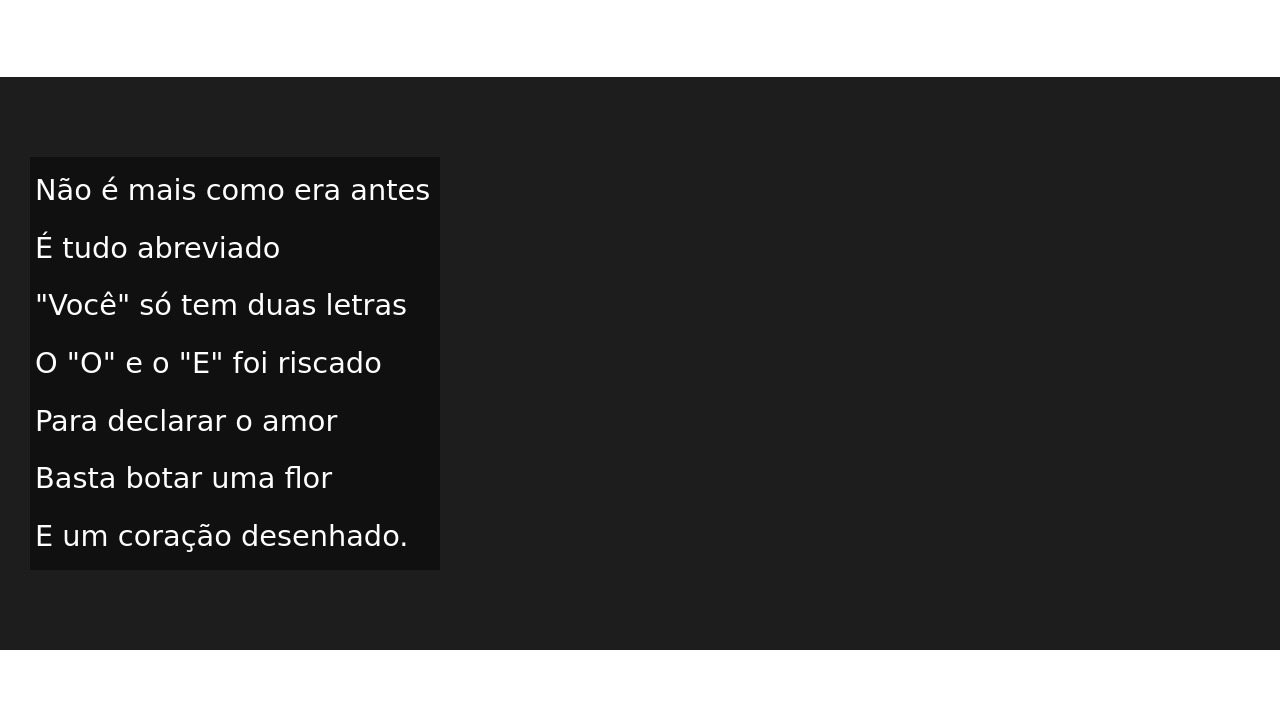
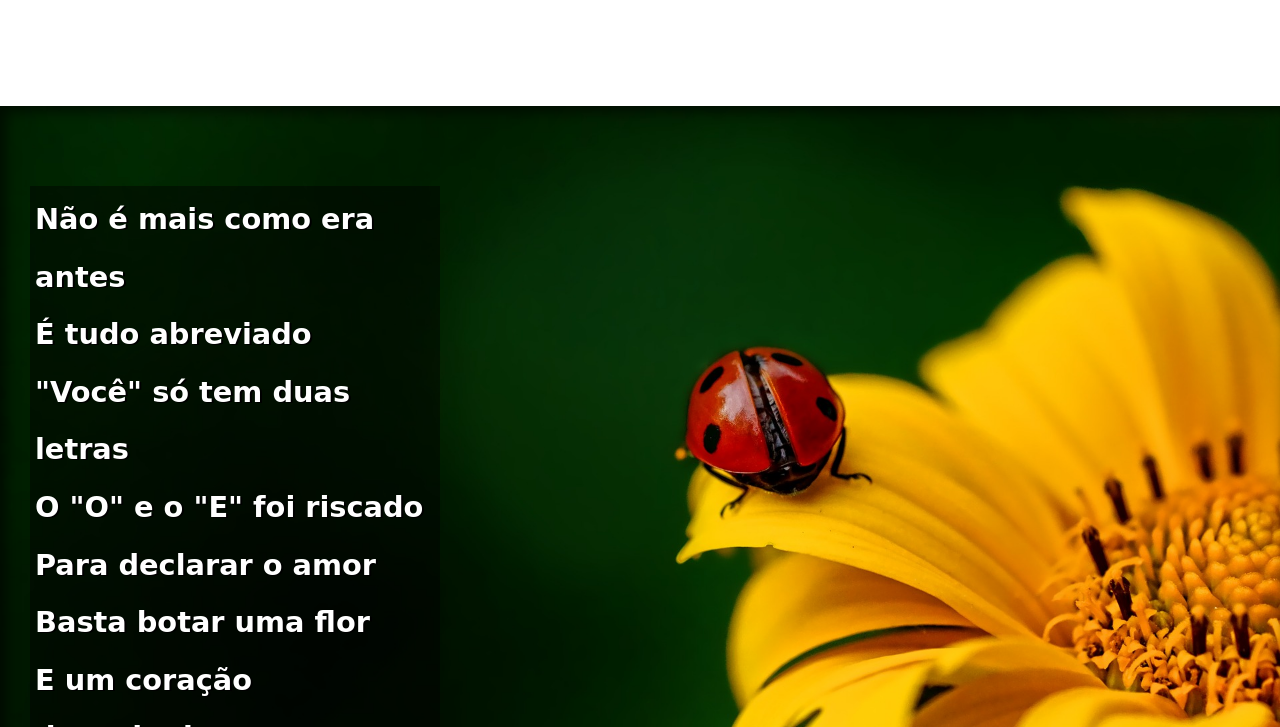
Before and after one commit to paulosouza00/html-css, a plain HTML site: page desafios/módulo 02/d12/index.html in a window 1280 px wide. Shown: the part 659-1386 px from the top of the page. Drawn offline with Linux system fonts and the light colour scheme; a web font is replaced by a local one.

Commit message:
finalizado

```diff
--- a/desafios/módulo 02/d12/estilo/style.css
+++ b/desafios/módulo 02/d12/estilo/style.css
@@ -52,6 +52,10 @@ section {
     padding-left: 30px;
     line-height: 2em;
 }
+section > p {
+    padding-bottom: 1em;
+    font-weight: bold;
+}
 
 section.normal {
     background-color: white;
@@ -61,11 +65,25 @@ section.normal {
 section.imagem {
     background-color: rgba(0, 0, 0, 0.829);
     color: white;
+    box-shadow: inset 6px 6px 13px rgba(0, 0, 0, 0.599);
+    background-attachment: fixed;
 }
+section#img01 {
+    background-image: url('../imagens/background001.jpg');
+    background-position: right center;
+    background-size: cover;
+}
+
+section#img02 {
+    background-image: url('../imagens/background002.jpg');
+    background-size: cover;
+}
+
 section.imagem > p {
     background-color: rgba(0, 0, 0, 0.445);
     width: 400px;
     padding: 5px;
+    text-shadow: 2px 1px 0px black ;
 }
 footer {
     padding: 5px;
--- a/desafios/módulo 02/d12/index.html
+++ b/desafios/módulo 02/d12/index.html
@@ -26,7 +26,7 @@
         </p>
     </section>
 
-    <section class="imagem">
+    <section class="imagem" id="img01">
         <p>
             Não é mais como era antes <br>
             É tudo abreviado <br>
@@ -61,7 +61,7 @@
 
     </section>
 
-    <section class="imagem">
+    <section class="imagem" id="img02">
         <p>
             Tenho saudade das cartas <br>
             Escritas com a própria mão <br>
```
